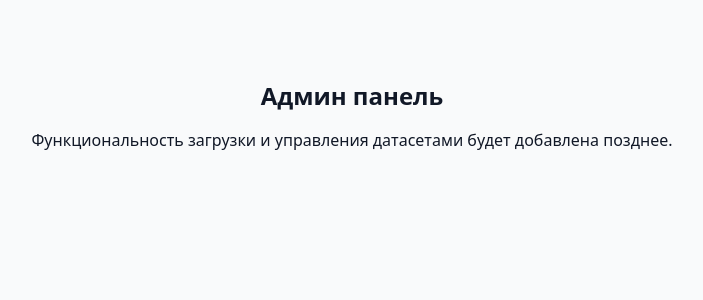
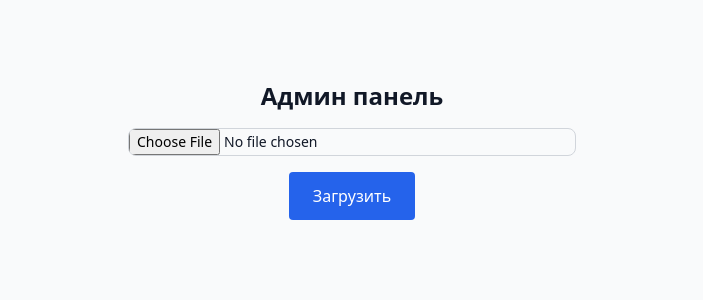
Before and after one commit to stleznev/initiative-prioritizer, a Next.js app: page /admin in a window 1280 px wide. Shown: the top 300 px of the page, without its empty margins (288-991 px from the left). Built offline with nearby package versions, Linux system fonts and the light colour scheme.

Commit message:
Update page.tsx

```diff
--- a/app/admin/page.tsx
+++ b/app/admin/page.tsx
@@ -1,8 +1,78 @@
+"use client";
+
+import { useState, ChangeEvent, FormEvent } from 'react';
+
+/**
+ * Simple administrative page that allows uploading Excel files to create new
+ * datasets. This prototype omits authentication for brevity. Files are sent
+ * via a multipart/form-data POST request to `/api/admin/upload`. The
+ * endpoint validates the file and stores the data in the database.
+ */
 export default function AdminPage() {
+  const [file, setFile] = useState<File | null>(null);
+  const [message, setMessage] = useState<string | null>(null);
+  const [error, setError] = useState<string | null>(null);
+  const [loading, setLoading] = useState(false);
+
+  const handleFileChange = (e: ChangeEvent<HTMLInputElement>) => {
+    setMessage(null);
+    setError(null);
+    const files = e.target.files;
+    if (files && files[0]) {
+      setFile(files[0]);
+    }
+  };
+
+  const handleSubmit = async (e: FormEvent) => {
+    e.preventDefault();
+    if (!file) {
+      setError('Выберите файл для загрузки');
+      return;
+    }
+    setLoading(true);
+    setMessage(null);
+    setError(null);
+    try {
+      const formData = new FormData();
+      formData.append('file', file);
+      const res = await fetch('/api/admin/upload', {
+        method: 'POST',
+        body: formData,
+      });
+      const data = await res.json();
+      if (res.ok) {
+        setMessage(`Файл успешно загружен. Версия датасета: ${data.version}`);
+        setFile(null);
+      } else {
+        setError(data.error || 'Не удалось загрузить файл');
+      }
+    } catch (_err) {
+      setError('Ошибка сети при отправке файла');
+    } finally {
+      setLoading(false);
+    }
+  };
+
   return (
-    <main className="flex flex-col items-center justify-center py-20 px-4 text-center">
-      <h1 className="text-2xl font-bold mb-4">Админ панель</h1>
-      <p className="mb-4">Функциональность загрузки и управления датасетами будет добавлена позднее.</p>
+    <main className="flex flex-col items-center justify-center py-20 px-4 text-center space-y-4">
+      <h1 className="text-2xl font-bold">Админ панель</h1>
+      <form onSubmit={handleSubmit} className="flex flex-col items-center space-y-4 w-full max-w-md">
+        <input
+          type="file"
+          accept=".xlsx,.xls"
+          onChange={handleFileChange}
+          className="block w-full text-sm text-gray-900 border border-gray-300 rounded-lg cursor-pointer focus:outline-none"
+        />
+        <button
+          type="submit"
+          disabled={loading}
+          className="px-6 py-3 bg-blue-600 text-white rounded hover:bg-blue-700 focus:outline-none focus:ring disabled:opacity-50"
+        >
+          {loading ? 'Загрузка…' : 'Загрузить'}
+        </button>
+      </form>
+      {message && <p className="text-green-600">{message}</p>}
+      {error && <p className="text-red-600">{error}</p>}
     </main>
   );
 }
```
